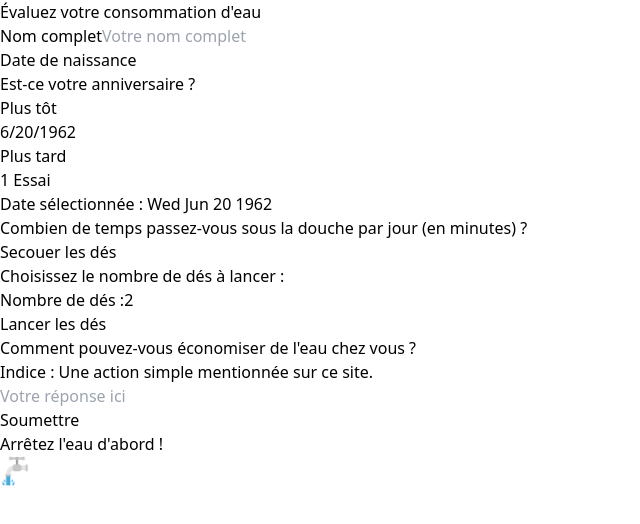
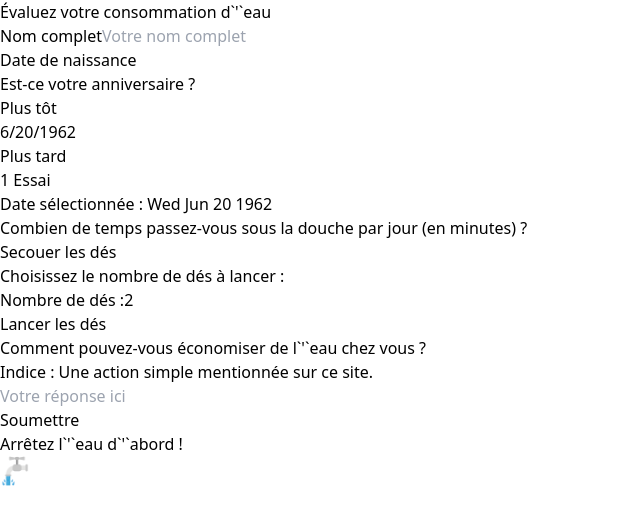
Before and after one commit to dhiasalah/worst-ui, a Next.js app: page / in a window 1280 px wide. Shown: the top 524 px of the page, without its empty margins (0-640 px from the left). Built offline with nearby package versions, Linux system fonts and the light colour scheme.

Commit message:
first commit123

```diff
--- a/src/app/page.js
+++ b/src/app/page.js
@@ -125,7 +125,7 @@ export default function PageEvaluationEau() {
           onSubmit={handleSubmit}
         >
           <h2 className="text-2xl text-center my-8">
-            Évaluez votre consommation d'eau
+            Évaluez votre consommation d`&apos;`eau
           </h2>
 
           {/* Champ Nom */}
@@ -202,7 +202,7 @@ export default function PageEvaluationEau() {
               htmlFor="response"
               className="block text-lg font-bold text-[#003366]"
             >
-              Comment pouvez-vous économiser de l'eau chez vous ?
+              Comment pouvez-vous économiser de l`&apos;`eau chez vous ?
             </label>
             <p className="text-sm text-gray-500 italic mb-2">
               Indice : Une action simple mentionnée sur ce site.
@@ -223,7 +223,7 @@ export default function PageEvaluationEau() {
             ) : (
               answer && (
                 <p className="text-red-500">
-                  Ce n'est pas la réponse attendue !
+                  Ce n`&apos;`est pas la réponse attendue !
                 </p>
               )
             )}
@@ -244,7 +244,7 @@ export default function PageEvaluationEau() {
             </button>
             {!canSubmit && (
               <p className="mt-2 text-sm text-center text-gray-700 italic">
-                Arrêtez l'eau d'abord !
+                Arrêtez l`&apos;`eau d`&apos;`abord !
               </p>
             )}
           </div>
--- a/src/app/result/page.js
+++ b/src/app/result/page.js
@@ -25,12 +25,12 @@ export default function ResultPage() {
       {parseInt(shower) > 15 ? (
         <p className="text-sm text-gray-500 italic mb-2">
           Vous avez dépassé les 15 minutes sous la douche. Vous consommez
-          beaucoup de l'eau il faut diminuer !!!!
+          beaucoup de l`&apos;`eau il faut diminuer !!!!
         </p>
       ) : (
         <p className="text-sm text-gray-500 italic mb-2">
           Vous avez respecté les 15 minutes sous la douche. Vous pouvez aller
-          boire un peu plus de l'eau!
+          boire un peu plus de l`&apos;`eau!
         </p>
       )}
     </div>
```
